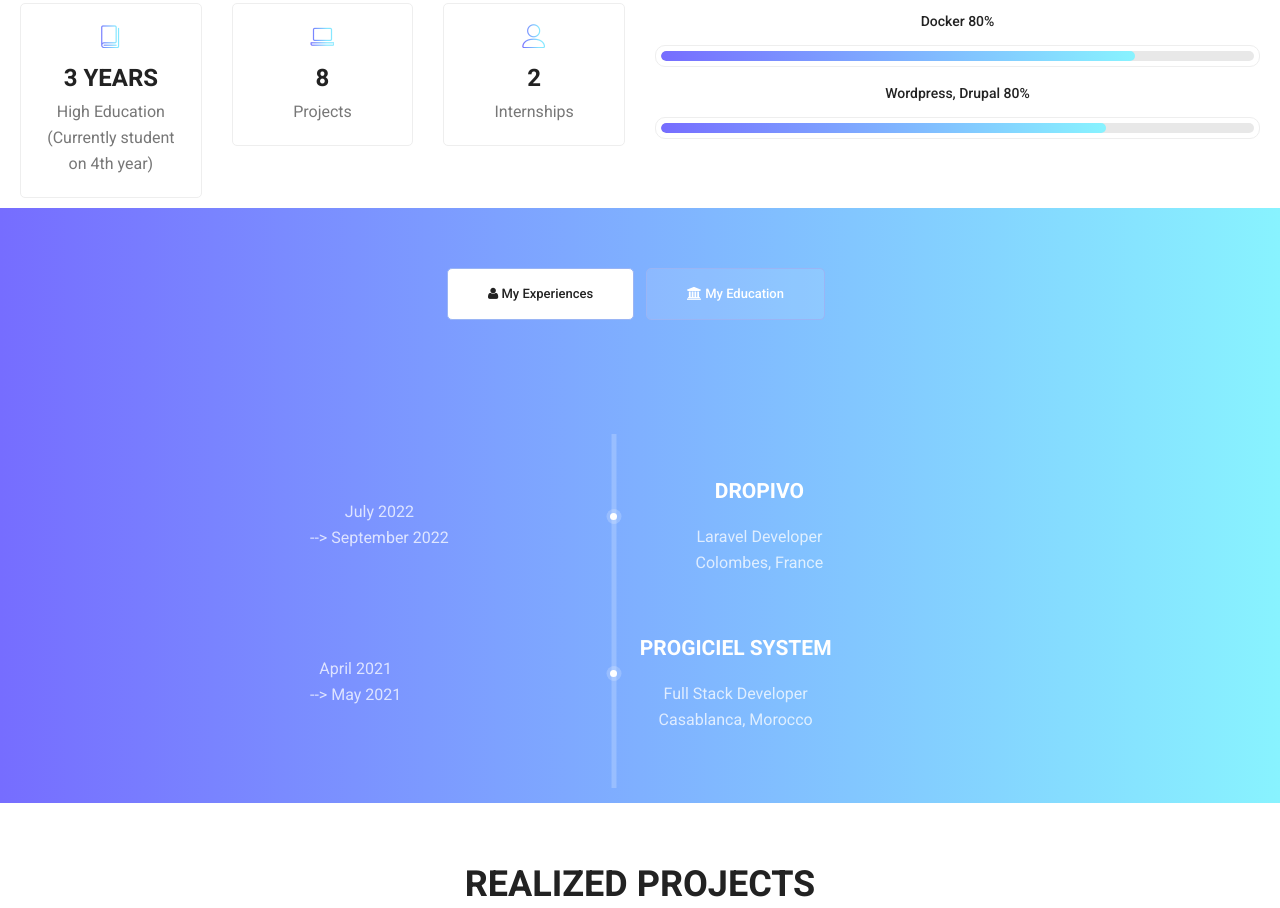
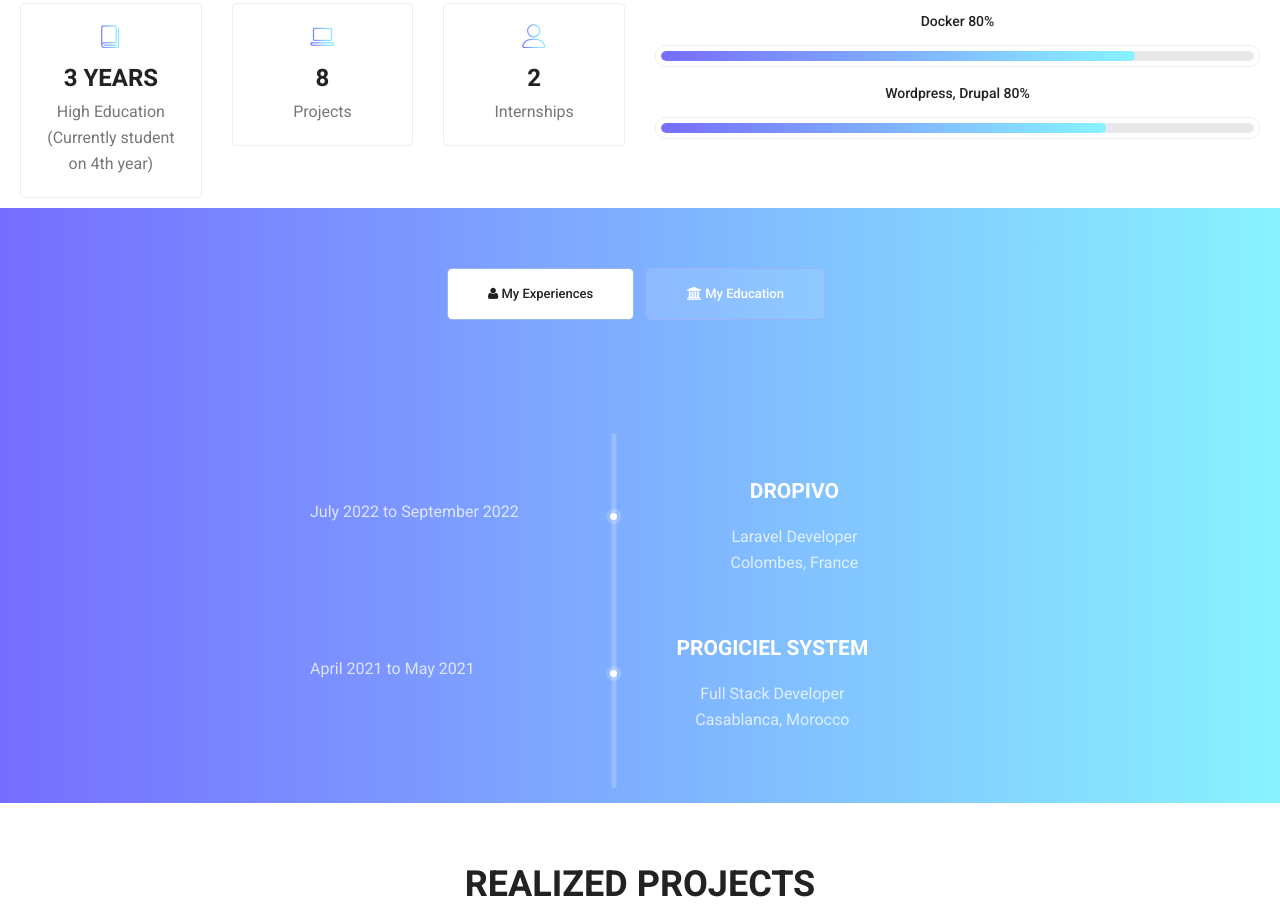
Before and after one commit to elkhouchani/elkhouchani.github.io, a plain HTML site: page index.html in a window 1280 px wide. Shown: the part 1278-2186 px from the top of the page. Drawn offline with Linux system fonts and the light colour scheme.

Commit message:
Update index.html

```diff
--- a/index.html
+++ b/index.html
@@ -33,7 +33,7 @@
 							<div class="media-body">
 								<div class="personal_text">
 									<h3>El khouchani siham</h3>
-									<h4>Software Engineering Student</h4>
+									<h4>Informatics and Network Engineering Student</h4>
 									<p>Motivated and passionate software developer with a strong desire to learn. Looking for any opportunity that will allow me to broaden the scope of my skills and my qualities both professionally and personally.</p>
 									<ul class="list basic_info">
 										<li><a href="#"><i class="lnr lnr-calendar-full"></i> 23rd June, 2001</a></li>
@@ -160,7 +160,7 @@
 									<span></span>
 									<div class="media">
 										<div class="d-flex">
-											<p>July 2022<br/>--> September 2022</p>
+											<p>July 2022 to September 2022</p>
 										</div>
 										<div class="media-body">
 											<h4>Dropivo</h4>
@@ -172,7 +172,7 @@
 									<span></span>
 									<div class="media">
 										<div class="d-flex">
-											<p>April 2021<br/>--> May 2021</p>
+											<p>April 2021 to May 2021</p>
 										</div>
 										<div class="media-body">
 											<h4>Progiciel System</h4>
@@ -188,7 +188,7 @@
 									<span></span>
 									<div class="media">
 										<div class="d-flex">
-											<p>September 2022<br/>--> present</p>
+											<p>September 2022 to present</p>
 										</div>
 										<div class="media-body">
 											<h4>Moroccan School of Engineering Sciences</h4>
@@ -200,7 +200,7 @@
 									<span></span>
 									<div class="media">
 										<div class="d-flex">
-											<p>September 2021<br/>--> September 2022</p>
+											<p>September 2021 to September 2022</p>
 										</div>
 										<div class="media-body">
 											<h4>Mundiapolis University</h4>
@@ -212,7 +212,7 @@
 									<span></span>
 									<div class="media">
 										<div class="d-flex">
-											<p>September 2019<br/>--> July 2021</p>
+											<p>September 2019 to July 2021</p>
 										</div>
 										<div class="media-body">
 											<h4>Specialized Institute of Applied Technology</h4>
```
